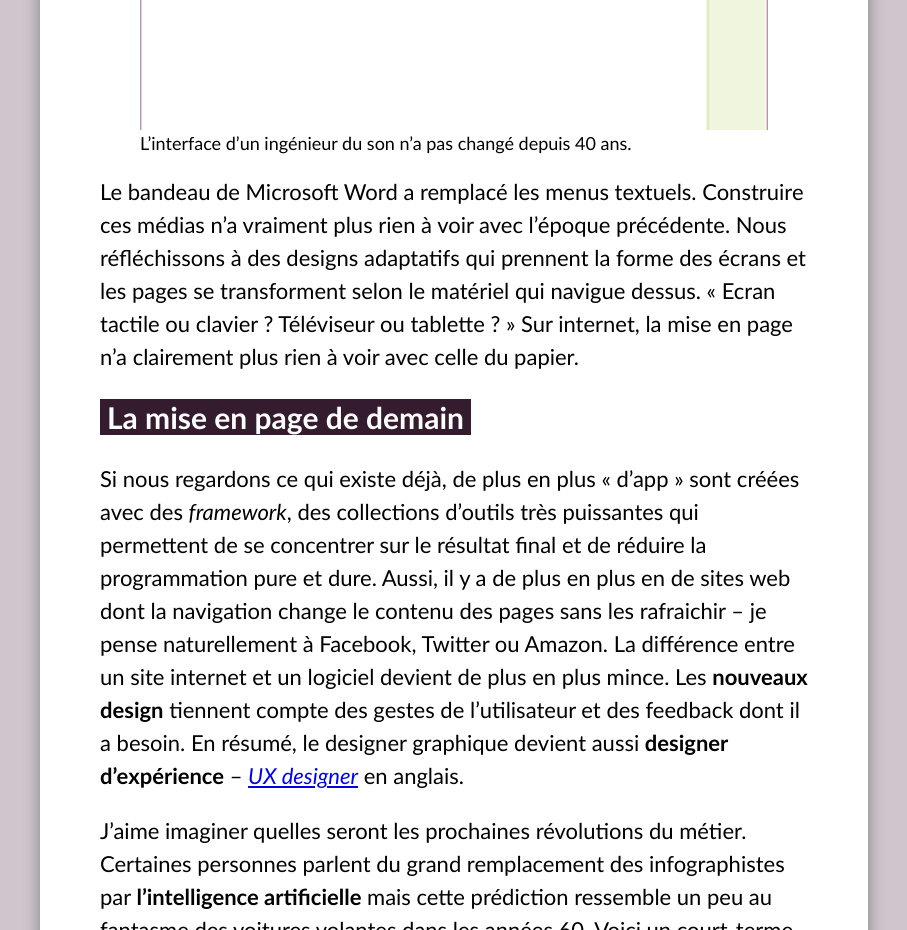
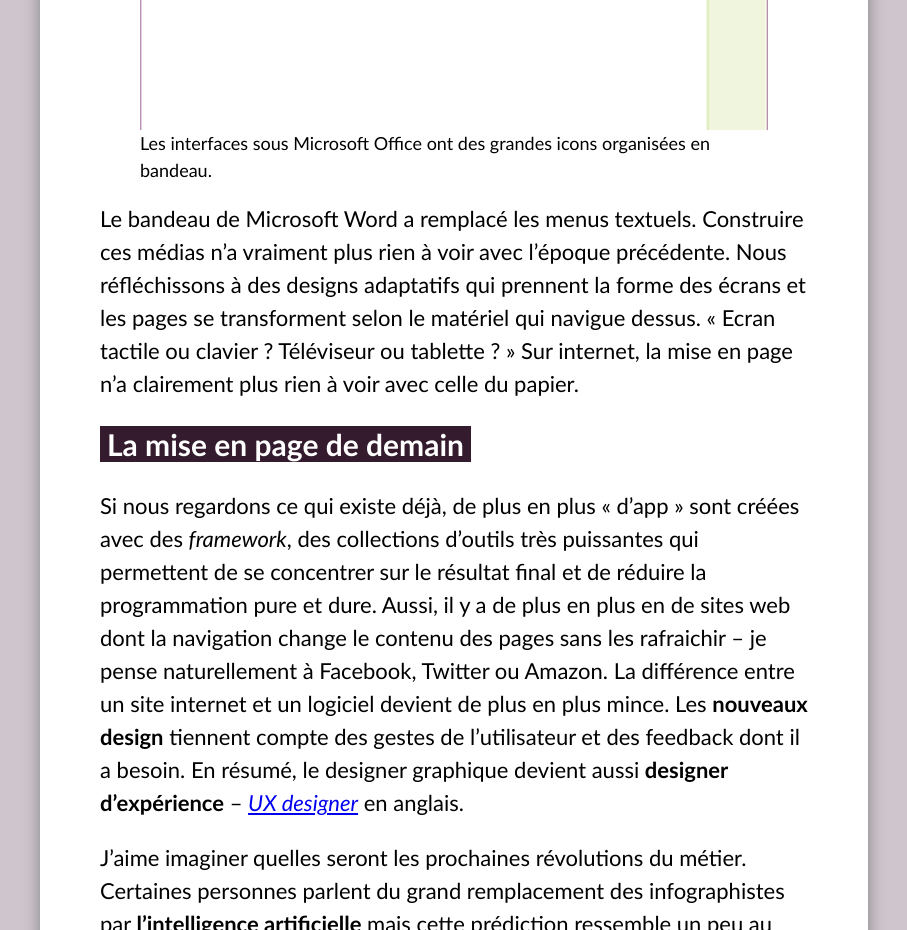
Before and after one commit to akinfiyeva/caweb, a plain HTML site: page index.html in a window 1280 px wide. Shown: the part 3020-3950 px from the top of the page, without its empty margins (187-1094 px from the left). Drawn offline with Linux system fonts and the light colour scheme.

Commit message:
Update index.html

```diff
--- a/index.html
+++ b/index.html
@@ -84,7 +84,7 @@
                 icônes</strong>.
             <figure class="photo">
                 <img src="./img2.png" alt="Screenshot de bandeau Word">
-                <figcaption>L’interface d’un ingénieur du son n’a pas changé depuis 40 ans.</figcaption>
+                <figcaption>Les interfaces sous Microsoft Office ont des grandes icons organisées en bandeau.</figcaption>
             </figure>Le bandeau de Microsoft Word a remplacé les menus textuels.
                 Construire ces médias n’a vraiment plus rien à voir avec l’époque
                 précédente. Nous réfléchissons à des designs adaptatifs qui
```
